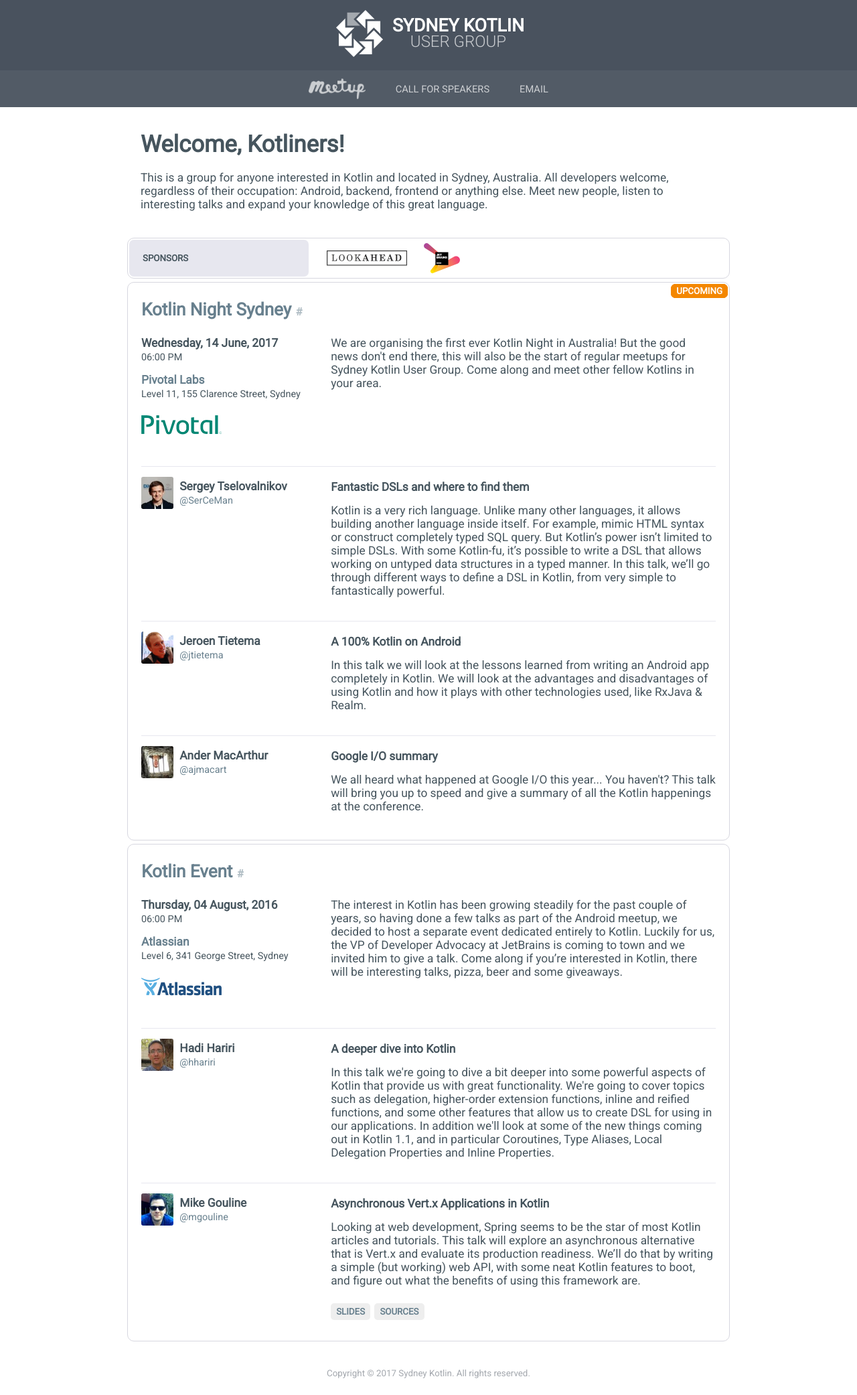
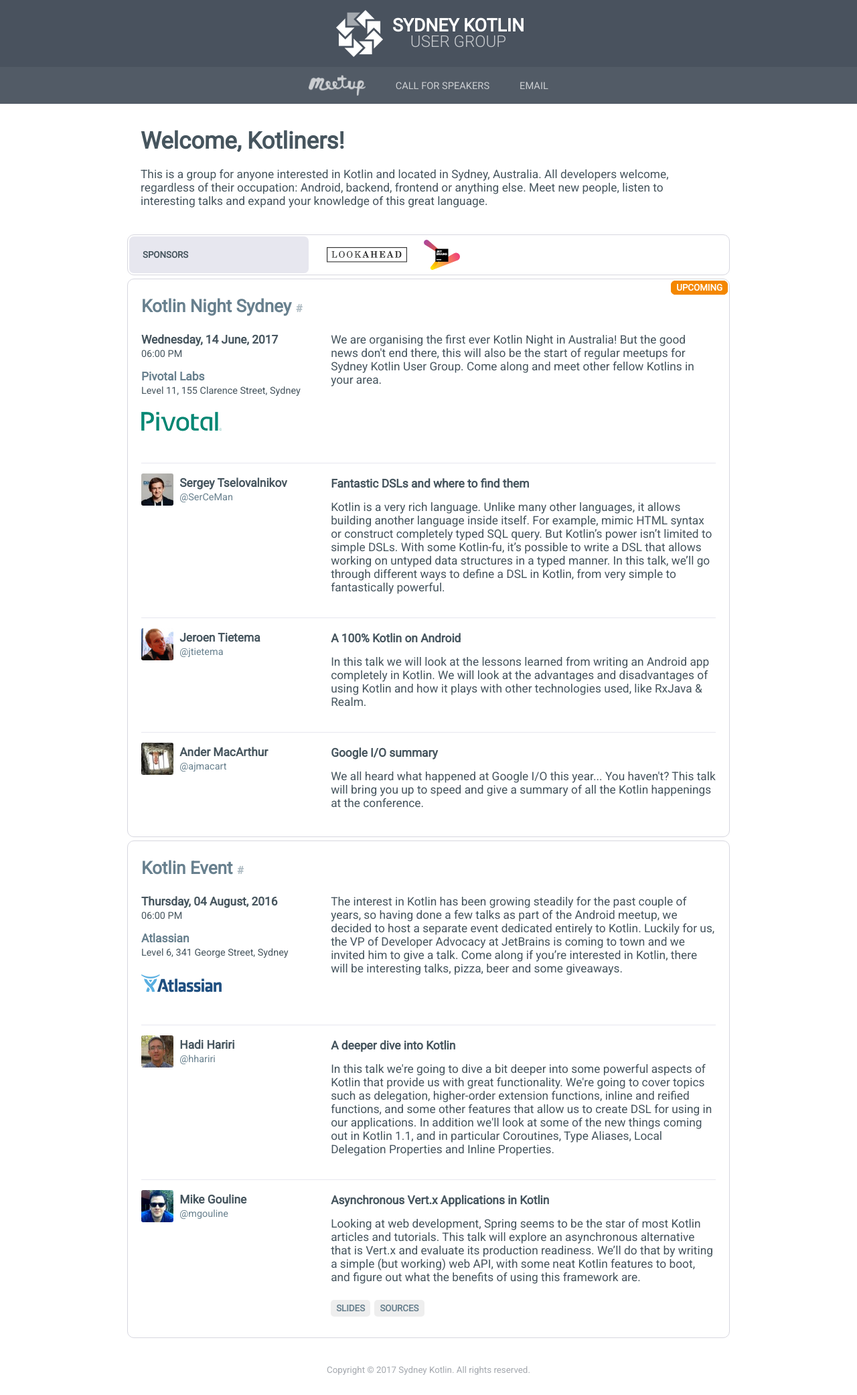
Before and after one commit to garethsime/sydkotlin.github.io, a Jekyll site: the page built from index.html, in a window 1280 px wide. Shown: the whole page at 67% size. Built offline with Jekyll 4.4.1, drawn with Linux system fonts in a browser that asks for light colours; nearby versions of some CDN libraries.

Commit message:
Fix padding in header

```diff
--- a/_includes/head.html
+++ b/_includes/head.html
@@ -29,7 +29,7 @@
 
 <!-- Links -->
 <link href="{{ site.url }}{{ site.baseurl }}/assets/images/favicon.png" rel="shortcut icon" type="image/x-icon"/>
-<link href="{{ site.url }}{{ site.baseurl }}/css/main-v12.css" rel="stylesheet" type="text/css"/>
+<link href="{{ site.url }}{{ site.baseurl }}/css/main-v13.css" rel="stylesheet" type="text/css"/>
 <link href="https://fonts.googleapis.com/css?family=Roboto+Mono|Roboto:300,400&amp;subset=cyrillic" rel="stylesheet"/>
 
 <!-- Scripts -->
--- a/css/main-v12.css
+++ b/css/main-v13.css
@@ -88,7 +88,6 @@
 
 #header #menu {
     background-color: rgba(255, 255, 255, .05);
-    margin-top: 5px;
     text-align: center;
     font-size: 15pt;
     color: #fff;
```
